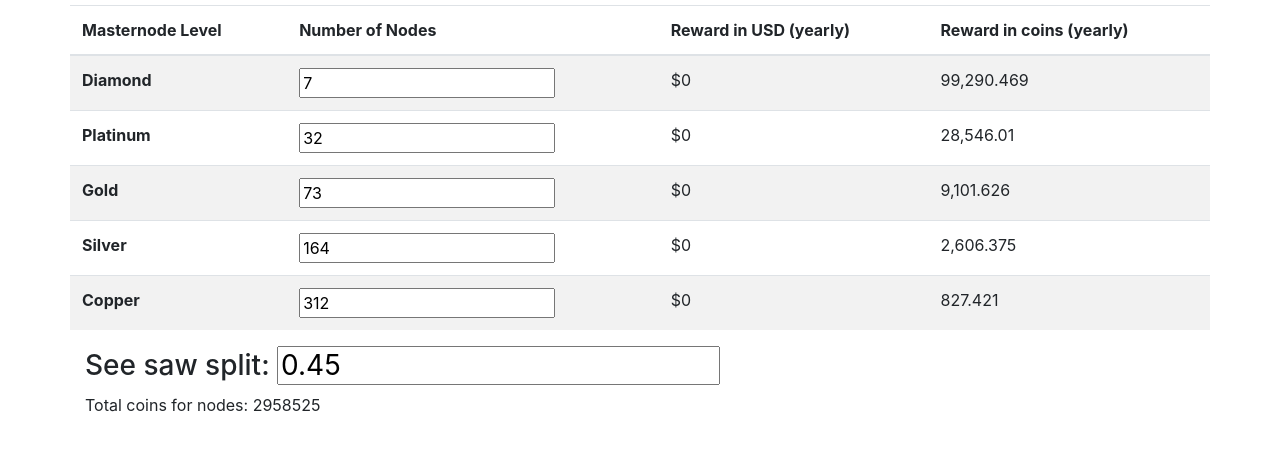
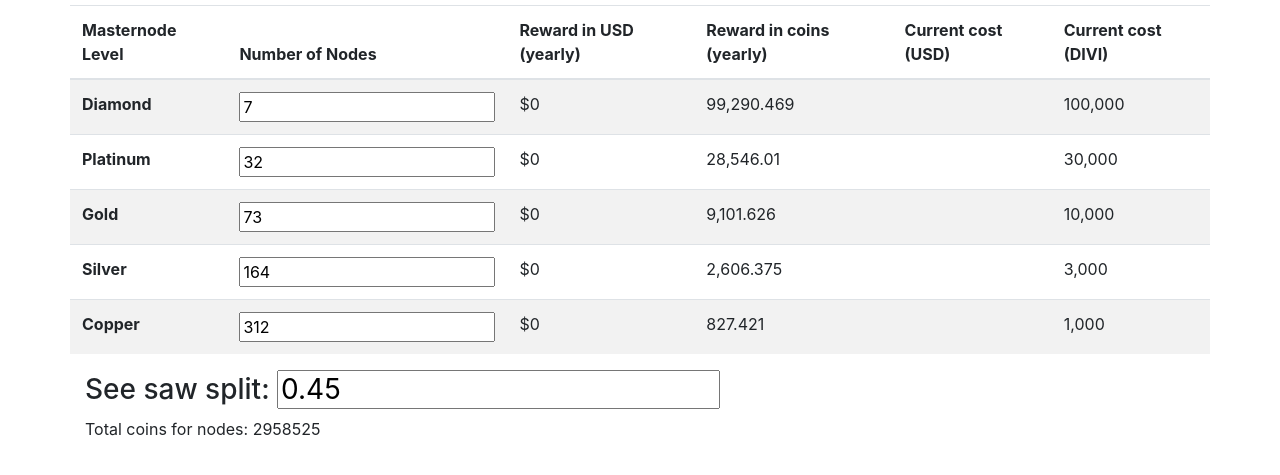
Before and after one commit to Divicoin/masternode-calculator, a website: page public/index.html in a window 1280 px wide. Shown: the part 99-574 px from the top of the page. Drawn offline with nearby package versions, Linux system fonts and the light colour scheme; no server answers.

Commit message:
add cost based on current market value

```diff
--- a/public/index.html
+++ b/public/index.html
@@ -33,6 +33,8 @@
                         <th scope="col">Number of Nodes</th>
                         <th scope="col">Reward in USD (yearly)</th>
                         <th scope="col">Reward in coins (yearly)</th>
+                        <th scope="col">Current cost (USD)</th>
+                        <th scope"col">Current cost (DIVI)</th>
                     </tr>
                 </thead>
                 <tbody>
@@ -41,30 +43,40 @@
                         <td><input class="nodeValue" type="text" id="diamondNodes" value="7"></td>
                         <td><span id="diamondRewardInDollars"></span></td>
                         <td><span id="diamondRewardInDivi"></span></td>
+                        <td><span id="diamondCostInDollars"></span></td>
+                        <td><span id="diamondCostInDivi"></span></td>
                     </tr>
                     <tr>
                         <th scope="row">Platinum</th>
                         <td><input class="nodeValue" type="text" id="platinumNodes" value="32"></td>
                         <td><span id="platinumRewardInDollars"></span></td>
                         <td><span id="platinumRewardInDivi"></span></td>
+                        <td><span id="platinumCostInDollars"></span></td>
+                        <td><span id="platinumCostInDivi"></span></td>
                     </tr>
                     <tr>
                         <th scope="row">Gold</th>
                         <td><input class="nodeValue" type="text" id="goldNodes" value="73"></td>
                         <td><span id="goldRewardInDollars"></span></td>
                         <td><span id="goldRewardInDivi"></span></td>
+                        <td><span id="goldCostInDollars"></span></td>
+                        <td><span id="goldCostInDivi"></span></td>
                     </tr>
                     <tr>
                         <th scope="row">Silver</th>
                         <td><input class="nodeValue" type="text" id="silverNodes" value="164"></td>
                         <td><span id="silverRewardInDollars"></span></td>
                         <td><span id="silverRewardInDivi"></span></td>
+                        <td><span id="silverCostInDollars"></span></td>
+                        <td><span id="silverCostInDivi"></span></td>
                     </tr>
                     <tr>
                         <th scope="row">Copper</th>
                         <td><input class="nodeValue" type="text" id="copperNodes" value="312"></td>
                         <td><span id="copperRewardInDollars"></span></td>
                         <td><span id="copperRewardInDivi"></span></td>
+                        <td><span id="copperCostInDollars"></span></td>
+                        <td><span id="copperCostInDivi"></span></td>
                     </tr>
                 </tbody>
             </table>
--- a/public/js/app.js
+++ b/public/js/app.js
@@ -12,34 +12,43 @@
         {
             element: "#diamondNodes",
             reward: "#diamondReward",
-            bonus:   120000
+            bonus:   120000,
+            costElement: '#diamondCost',
+            cost: 100000
         },
         {
             element: "#platinumNodes",
             reward: "#platinumReward",
-            bonus: 34500
+            bonus: 34500,
+            costElement: '#platinumCost',
+            cost: 30000
         },
         {
             element: "#goldNodes",
             reward: "#goldReward",
-            bonus: 11000
+            bonus: 11000,
+            costElement: '#goldCost',
+            cost: 10000
         },
         {
             element: "#silverNodes",
             reward: "#silverReward",
-            bonus: 3150
+            bonus: 3150,
+            costElement: '#silverCost',
+            cost: 3000
         },
         {
             element: "#copperNodes",
             reward: "#copperReward",
-            bonus: 1000
+            bonus: 1000,
+            costElement: '#copperCost',
+            cost: 1000
         }
     ];
 
     function diviRewardSplit() {
         diviRewardSplitSolution = $(seeSaw.mintedDivi).val() * $(seeSaw.split).val();
         $('#seeSawSplitSolution').html(diviRewardSplitSolution);
-        console.log(diviRewardSplitSolution);
         return diviRewardSplitSolution;
     }
     diviRewardSplit();
@@ -84,6 +93,7 @@
         nodes.forEach((node) => {
             $(node.reward + 'InDivi').html(node._diviReward.toLocaleString('en'));
             $(node.reward + 'InDollars').html('$' + node._dollarReward.toLocaleString('en'));
+            $(node.costElement + 'InDivi').html(node.cost.toLocaleString('en'));
         });
     }
 
@@ -99,6 +109,12 @@
         method: "GET"
     }).done(function(response) {
         currentValue = response[0].price_usd;
+
+        nodes.forEach((node) => {
+            let nodeCost = Math.floor(currentValue * node.cost);
+            $(node.costElement + 'InDollars').html(`$${nodeCost.toLocaleString('en')}`)
+        })
+
 
         calculate(currentValue);
         render();
```
